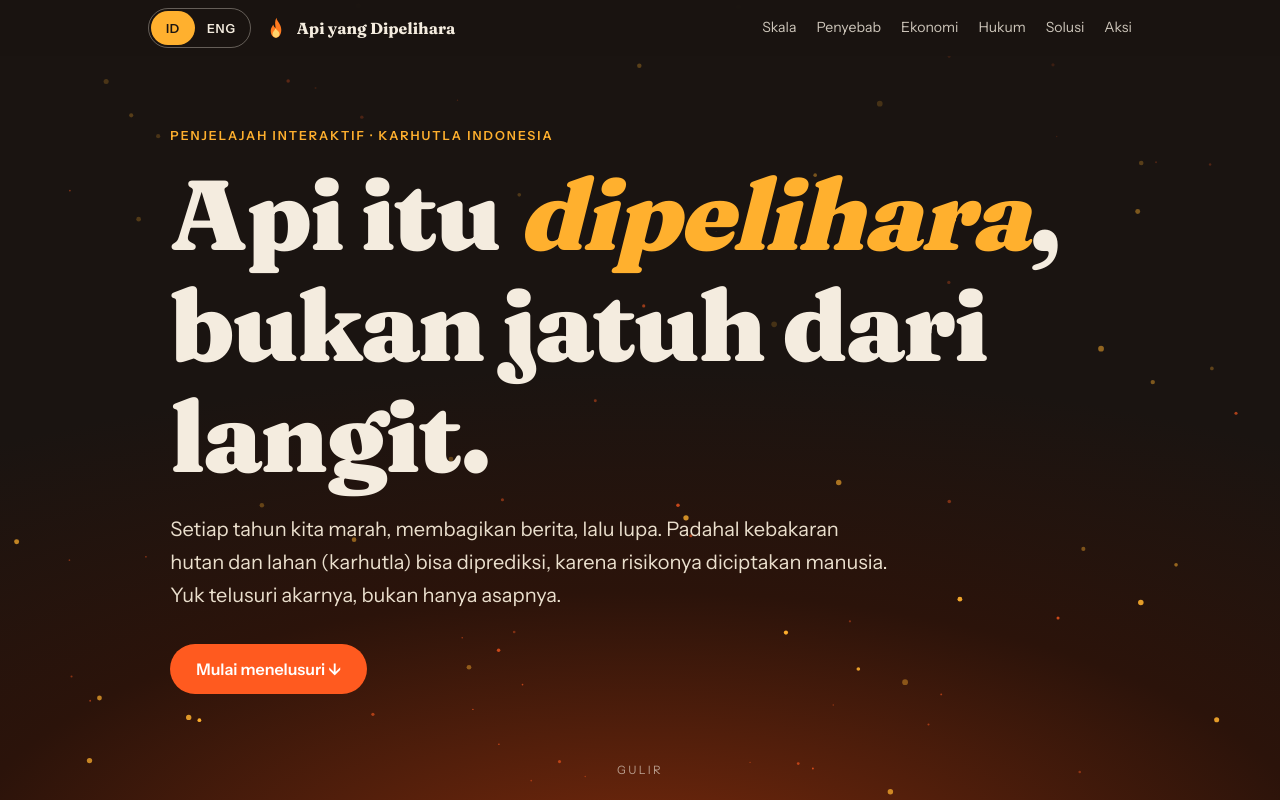
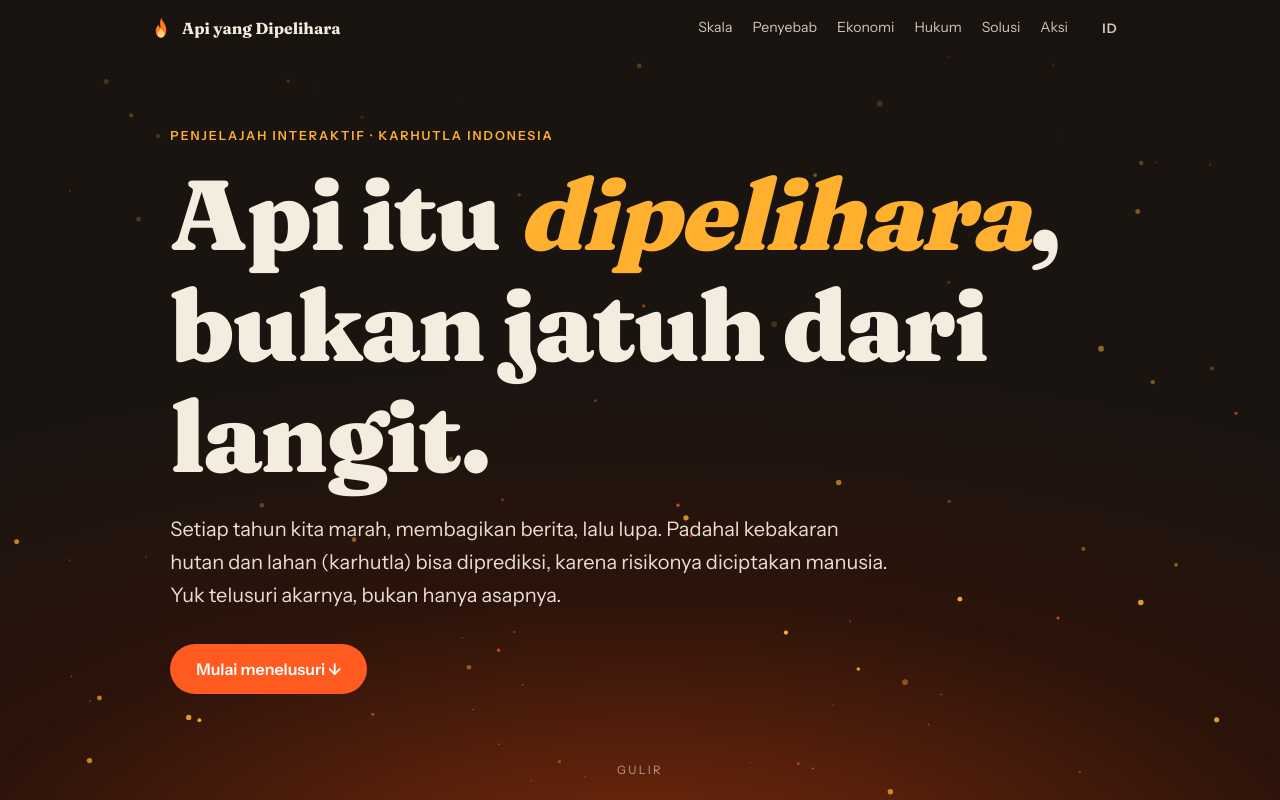
Before and after one commit to Alhammanazil/karhutla-web, a plain HTML site: page index.html in a window 1280 px wide. Shown: the top 800 px of the page. Drawn offline with Linux system fonts and the light colour scheme.

Commit message:
Replace language pill toggle with single text button at top right
Shows ID by default; clicking switches to ENG and back.

Co-Authored-By: Claude Sonnet 5.5 <noreply@anthropic.com>

```diff
--- a/index.html
+++ b/index.html
@@ -42,9 +42,9 @@ button{font-family:inherit}
 nav{position:fixed;top:0;left:0;right:0;z-index:50;background:rgba(26,20,17,.88);backdrop-filter:blur(10px);color:var(--paper);font-size:.88rem}
 .nav-in{display:flex;align-items:center;justify-content:space-between;gap:12px;height:56px;max-width:1040px;margin:0 auto;padding:0 clamp(12px,3vw,28px)}
 .left{display:flex;align-items:center;gap:12px}
-.lang{display:inline-flex;border:1.5px solid rgba(244,236,223,.35);border-radius:999px;padding:2px}
-.lang button{border:0;background:transparent;color:var(--paper);min-height:34px;min-width:44px;padding:0 12px;border-radius:999px;font-weight:600;font-size:.78rem;letter-spacing:.06em;cursor:pointer}
-.lang button[aria-pressed=true]{background:var(--flame);color:var(--ink)}
+.right{display:flex;align-items:center;gap:clamp(8px,2vw,20px)}
+.langbtn{border:0;background:transparent;color:var(--paper);min-height:44px;min-width:44px;padding:0 8px;font-weight:600;font-size:.82rem;letter-spacing:.08em;cursor:pointer;opacity:.85}
+.langbtn:hover{opacity:1;color:var(--flame)}
 .brand{display:flex;align-items:center;gap:8px;font-family:var(--serif);font-weight:700;text-decoration:none;font-size:1rem}
 .brand svg{width:26px;height:26px;flex:none}
 .links{display:flex;gap:20px;align-items:center}
@@ -171,21 +171,20 @@ footer li{margin-bottom:8px}
 <nav aria-label="Navigasi utama">
   <div class="nav-in">
     <div class="left">
-      <div class="lang" role="group" aria-label="Bahasa / Language">
-        <button type="button" data-lang="id" aria-pressed="true" lang="id">ID</button>
-        <button type="button" data-lang="en" aria-pressed="false" lang="en">ENG</button>
-      </div>
       <a class="brand" href="#top">
         <svg viewBox="0 0 64 64" aria-hidden="true"><path fill="#ff7a1f" d="M33 7c1.5 9.500 12 15.500 12 29.500C45 48 39.500 56 32 56s-13-7.500-13-16.500c0-7 3.500-10.500 6.500-16 .8 5 3.200 7.500 5.700 8.200C29.500 24 28.500 15 33 7Z"/><path fill="#ffd36b" d="M32 56c-5 0-8.500-4-8.500-9 0-5.500 5-7.500 7-13.500 3.500 4 10 7.500 10 13.500 0 5-3.500 9-8.500 9Z"/></svg>
         <span>Api yang Dipelihara</span>
       </a>
     </div>
-    <div class="links">
-      <a href="#skala" data-i="nSkala"></a><a href="#bukan-alam" data-i="nSebab"></a><a href="#murah" data-i="nEkon"></a><a href="#hukum" data-i="nHukum"></a><a href="#solusi" data-i="nSolusi"></a><a href="#aksi" data-i="nAksi"></a>
+    <div class="right">
+      <div class="links">
+        <a href="#skala" data-i="nSkala"></a><a href="#bukan-alam" data-i="nSebab"></a><a href="#murah" data-i="nEkon"></a><a href="#hukum" data-i="nHukum"></a><a href="#solusi" data-i="nSolusi"></a><a href="#aksi" data-i="nAksi"></a>
+      </div>
+      <button class="langbtn" id="langBtn" type="button">ID</button>
+      <button class="burger" id="burger" type="button" aria-expanded="false" aria-controls="mmenu" data-ia="menu">
+        <svg width="22" height="22" viewBox="0 0 24 24" fill="none" stroke="currentColor" stroke-width="2" stroke-linecap="round" aria-hidden="true"><path id="bpath" d="M4 7h16M4 12h16M4 17h16"/></svg>
+      </button>
     </div>
-    <button class="burger" id="burger" type="button" aria-expanded="false" aria-controls="mmenu" data-ia="menu">
-      <svg width="22" height="22" viewBox="0 0 24 24" fill="none" stroke="currentColor" stroke-width="2" stroke-linecap="round" aria-hidden="true"><path id="bpath" d="M4 7h16M4 12h16M4 17h16"/></svg>
-    </button>
   </div>
   <div class="mmenu" id="mmenu">
     <a href="#skala" data-i="nSkala"></a><a href="#bukan-alam" data-i="nSebab"></a><a href="#murah" data-i="nEkon"></a><a href="#hukum" data-i="nHukum"></a><a href="#solusi" data-i="nSolusi"></a><a href="#aksi" data-i="nAksi"></a>
@@ -419,7 +418,7 @@ const T={
 id:{
 htmlLang:'id',title:'Api yang Dipelihara — Akar Masalah Karhutla',
 desc:'Kebakaran hutan dan lahan bukan sekadar bencana alam. Pahami akar masalahnya lewat penjelasan interaktif.',
-menu:'Buka menu',menuClose:'Tutup menu',
+menu:'Buka menu',menuClose:'Tutup menu',langLabel:'ID',switchTo:'Ganti bahasa ke English',
 nSkala:'Skala',nSebab:'Penyebab',nEkon:'Ekonomi',nHukum:'Hukum',nSolusi:'Solusi',nAksi:'Aksi',
 heroEy:'Penjelajah interaktif · karhutla Indonesia',
 heroH:'Api itu <em>dipelihara</em>, bukan jatuh dari langit.',
@@ -546,7 +545,7 @@ cur:'id-ID',rpB:'miliar',rpT:'triliun',rpJ:'juta',dec:','
 en:{
 htmlLang:'en',title:'Fire, Kept Alive — The Root Causes of Indonesia\'s Forest Fires',
 desc:'Forest and land fires are not just natural disasters. Understand the root causes through an interactive explainer.',
-menu:'Open menu',menuClose:'Close menu',
+menu:'Open menu',menuClose:'Close menu',langLabel:'ENG',switchTo:'Switch language to Bahasa Indonesia',
 nSkala:'Scale',nSebab:'Causes',nEkon:'Money',nHukum:'Law',nSolusi:'Solutions',nAksi:'Act',
 heroEy:'Interactive explainer · Indonesia\'s forest fires',
 heroH:'Fire is <em>kept alive</em>, it doesn\'t fall from the sky.',
@@ -690,7 +689,7 @@ function render(){
   document.querySelector('meta[name="description"]').setAttribute('content',d.desc);
   $$('[data-i]').forEach(el=>{const v=d[el.dataset.i];if(typeof v==='string')el.innerHTML=v});
   $$('[data-ia]').forEach(el=>el.setAttribute('aria-label',d[el.dataset.ia]));
-  $$('[data-lang]').forEach(b=>b.setAttribute('aria-pressed',b.dataset.lang===lang));
+  const lb=$('#langBtn');lb.textContent=d.langLabel;lb.setAttribute('lang',lang);lb.setAttribute('aria-label',d.switchTo);
   $('#burger').setAttribute('aria-label',$('#mmenu').classList.contains('open')?d.menuClose:d.menu);
   $('#yrText').innerHTML=d['y'+yr];
   $('#chainTxt').innerHTML=chainKey?d[chainKey]:d.chain0;
@@ -700,7 +699,7 @@ function render(){
 }
 
 // language
-$$('[data-lang]').forEach(b=>b.onclick=()=>{lang=b.dataset.lang;store.lang=lang;save();render()});
+$('#langBtn').onclick=()=>{lang=lang==='id'?'en':'id';store.lang=lang;save();render()};
 
 // mobile menu
 const mm=$('#mmenu');
```
